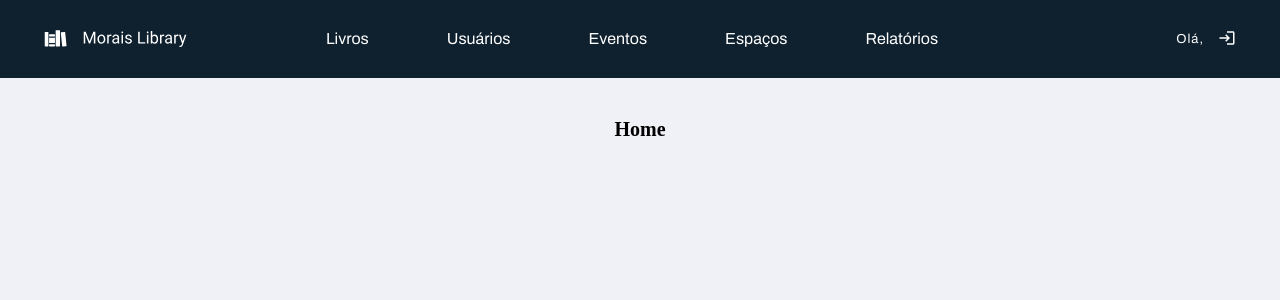
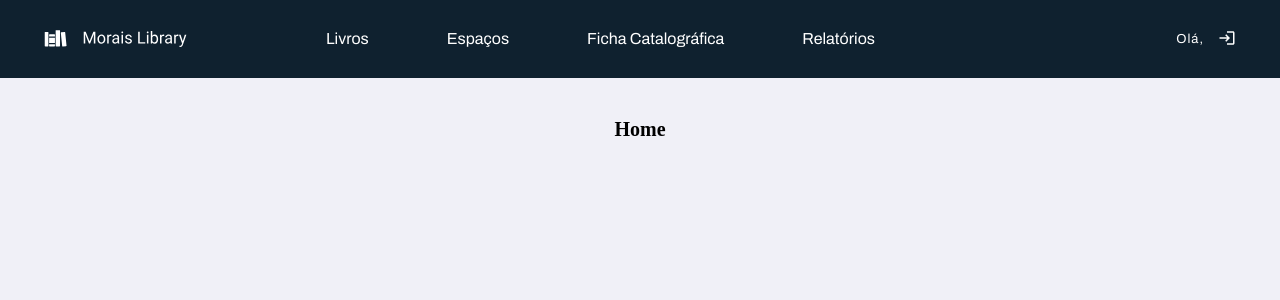
Before and after one commit to ProjetoAlanaJava/morais-library, a React (Create React App) app in the folder web/: page / in a window 1280 px wide. Shown: the top 300 px of the page. Built offline with nearby package versions, Linux system fonts and the light colour scheme; no server answers.

Commit message:
restigindo acesso de rotas

```diff
--- a/web/src/components/Navbar/index.tsx
+++ b/web/src/components/Navbar/index.tsx
@@ -38,14 +38,22 @@ function Navbar(){
                     <li className="menu-item">
                         <Link to="/books">Livros</Link>
                     </li>
+                    {login.data?.usuario.authority === 'funcionario' && (
+                        <li className="menu-item">
+                            <Link to="/users">Usuários</Link>
+                        </li>
+                    )}
+                    {login.data?.usuario.authority === 'funcionario' && (
+                        <li className="menu-item">
+                            <Link to="/events">Eventos</Link>
+                        </li>
+                    )}
+
                     <li className="menu-item">
-                        <Link to="/users">Usuários</Link>
+                        <Link to="/spaces">Espaços</Link>
                     </li>
                     <li className="menu-item">
-                        <Link to="/events">Eventos</Link>
-                    </li>
-                    <li className="menu-item">
-                        <Link to="/spaces">Espaços</Link>
+                        <Link to="/ficha-catalografica/solicitacao">Ficha Catalográfica</Link>
                     </li>
                     <li className="menu-item">
                         <Link to="/" onClick={generateReports}>Relatórios</Link>
```
